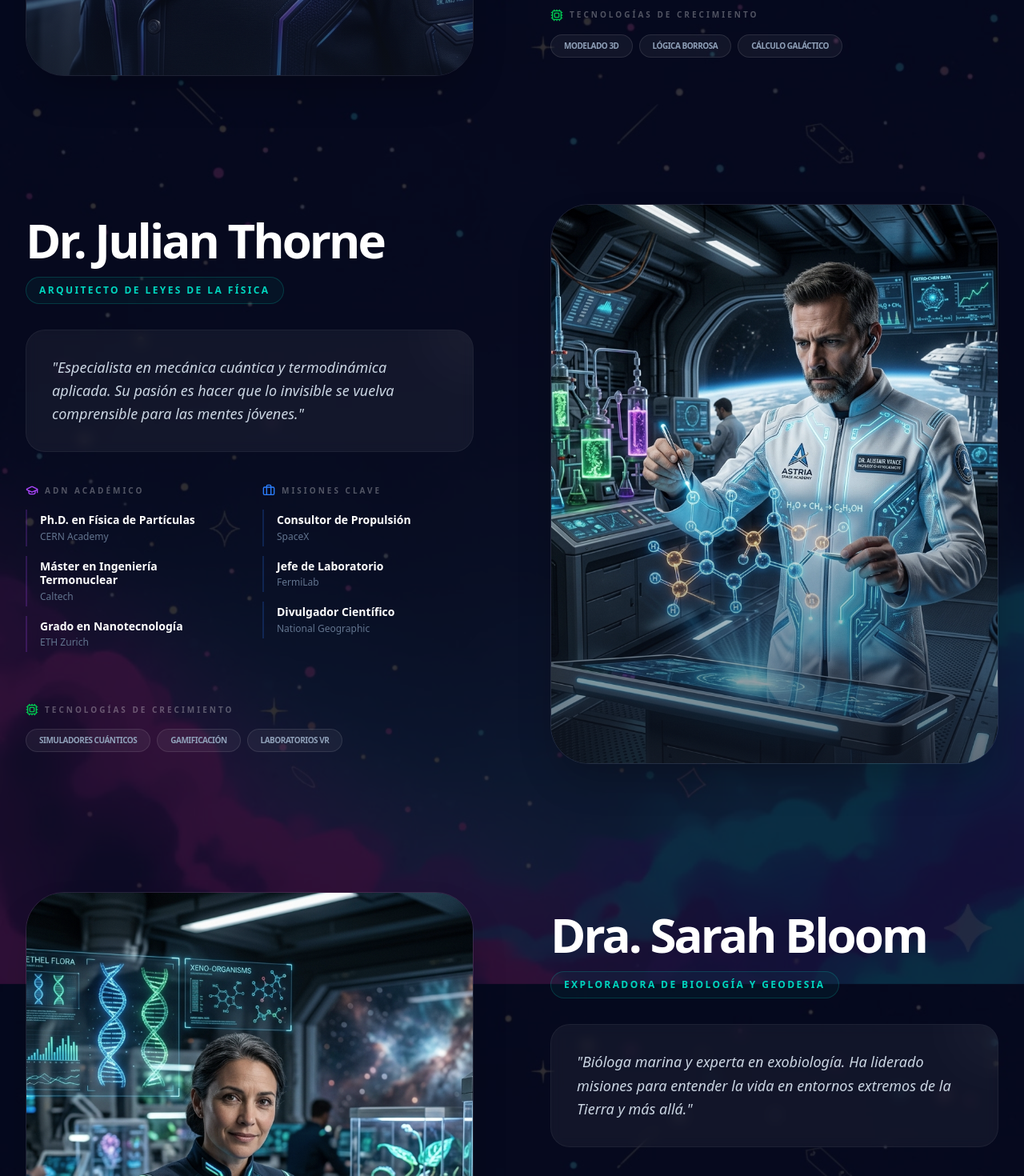
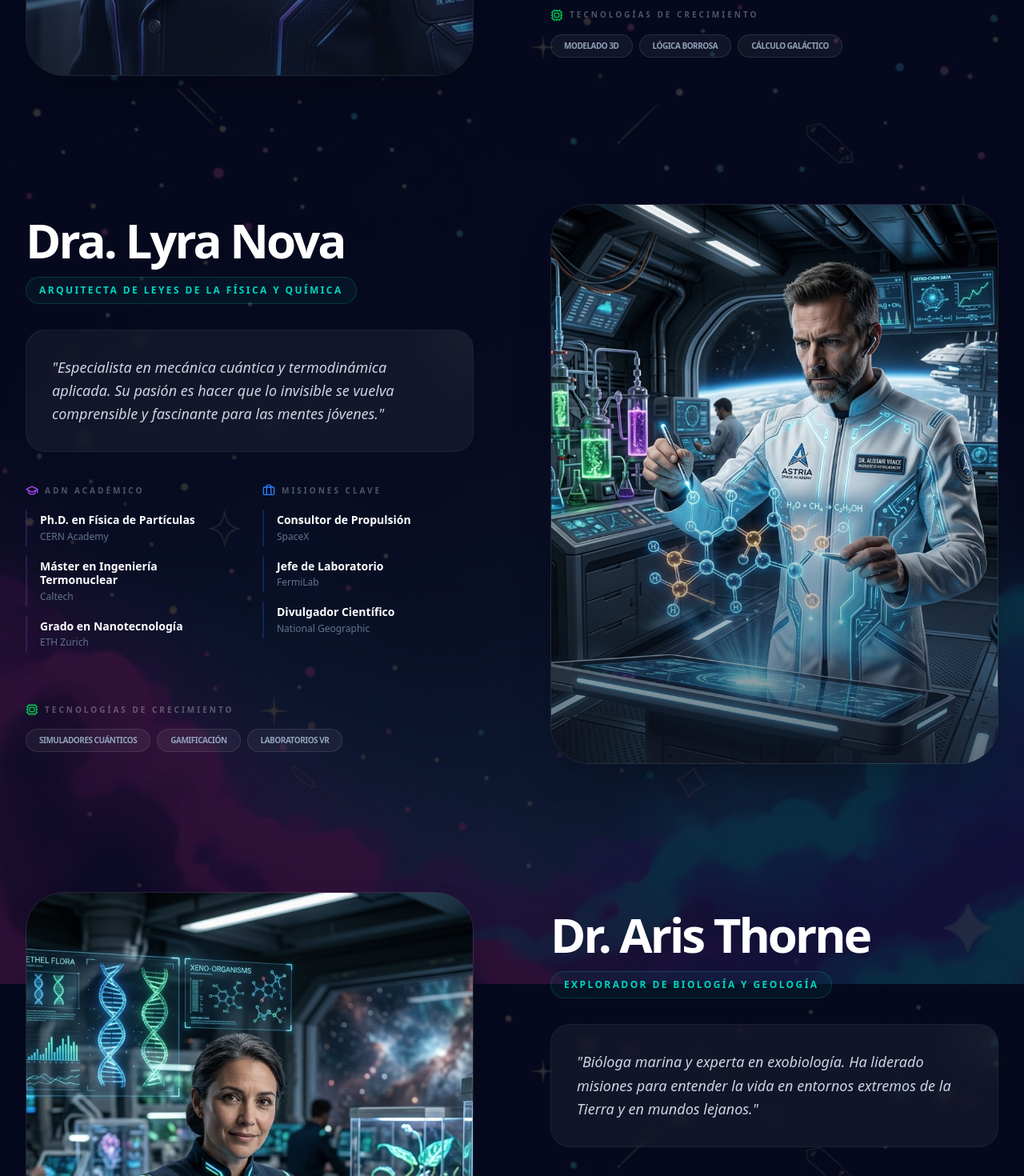
Before and after one commit to Cristina2M/GenioAcademy, a React app in the folder frontend/: page /claustro in a window 1280 px wide. Shown: the part 1330-2800 px from the top of the page at 80% size. Built offline with nearby package versions, Linux system fonts and the light colour scheme; no server answers; the HTML template or start-up script is replaced by a standard one.

Commit message:
Corregir nombres de profesores en el claustro usando credenciales reales

```diff
--- a/frontend/src/pages/Claustro.jsx
+++ b/frontend/src/pages/Claustro.jsx
@@ -10,10 +10,10 @@ import '../styles/professors.css';
 const HARDCODED_PROFESSORS = [
     {
         id: 1,
-        full_name: "Dra. Elena Vega",
+        full_name: "Dra. Elara Vantaris",
         title: "Comandante de Misiones Matemáticas",
         avatar_url: "/assets/professors/prof_math.png",
-        bio: "Doctorada en Astrofísica por el MIT. Elena ha dedicado 15 años a descifrar los patrones numéricos que rigen las órbitas planetarias.",
+        bio: "Doctorada en Astrofísica por el MIT. Elara ha dedicado más de una década a descifrar los patrones numéricos que rigen las órbitas planetarias y la lógica universal.",
         cv_json: {
             education: [
                 { degree: "Ph.D. en Astrofísica Relevante", institution: "MIT, USA" },
@@ -30,10 +30,10 @@ const HARDCODED_PROFESSORS = [
     },
     {
         id: 2,
-        full_name: "Dr. Julian Thorne",
-        title: "Arquitecto de Leyes de la Física",
+        full_name: "Dra. Lyra Nova",
+        title: "Arquitecta de Leyes de la Física y Química",
         avatar_url: "/assets/professors/prof_chem.png",
-        bio: "Especialista en mecánica cuántica y termodinámica aplicada. Su pasión es hacer que lo invisible se vuelva comprensible para las mentes jóvenes.",
+        bio: "Especialista en mecánica cuántica y termodinámica aplicada. Su pasión es hacer que lo invisible se vuelva comprensible y fascinante para las mentes jóvenes.",
         cv_json: {
             education: [
                 { degree: "Ph.D. en Física de Partículas", institution: "CERN Academy" },
@@ -50,10 +50,10 @@ const HARDCODED_PROFESSORS = [
     },
     {
         id: 3,
-        full_name: "Dra. Sarah Bloom",
-        title: "Exploradora de Biología y Geodesia",
+        full_name: "Dr. Aris Thorne",
+        title: "Explorador de Biología y Geología",
         avatar_url: "/assets/professors/prof_bio.png",
-        bio: "Bióloga marina y experta en exobiología. Ha liderado misiones para entender la vida en entornos extremos de la Tierra y más allá.",
+        bio: "Bióloga marina y experta en exobiología. Ha liderado misiones para entender la vida en entornos extremos de la Tierra y en mundos lejanos.",
         cv_json: {
             education: [
                 { degree: "Doctorado en Exobiología", institution: "NASA Fellowship" },
@@ -70,30 +70,10 @@ const HARDCODED_PROFESSORS = [
     },
     {
         id: 4,
-        full_name: "Dr. Marco Polo II",
-        title: "Cronista de Geografía e Historia",
-        avatar_url: "/assets/professors/prof_geo.png",
-        bio: "Historiador y cartógrafo moderno. Marco cree que entender nuestro pasado es la única brújula real para navegar el futuro de la humanidad.",
-        cv_json: {
-            education: [
-                { degree: "Cum Laude en Historia Universal", institution: "U. de Bolonia" },
-                { degree: "Especialista en Cartografía Digital", institution: "Google Earth Labs" },
-                { degree: "Máster en Arqueología Espacial", institution: "Yale" }
-            ],
-            experience: [
-                { role: "Curador de Museos", company: "The Smithsonian" },
-                { role: "Explorador de Campo", company: "National Geographic" },
-                { role: "Asesor Histórico", company: "UNESCO" }
-            ],
-            methods: ["Mapas Holográficos", "Storytelling", "Análisis Forense"]
-        }
-    },
-    {
-        id: 5,
-        full_name: "Dra. Isabella Lyra",
+        full_name: "Dra. Sarah Moon",
         title: "Embajadora de Lengua y Literatura",
         avatar_url: "/assets/professors/prof_lang.png",
-        bio: "Lingüista experta en comunicación inter-cultural. Isabella transforma la lectura en el viaje más emocionante que un estudiante puede emprender.",
+        bio: "Lingüista experta en comunicación inter-cultural. Sarah transforma el análisis sintáctico y la literatura en el viaje más emocionante que un estudiante puede emprender.",
         cv_json: {
             education: [
                 { degree: "Ph.D. en Literatura Comparada", institution: "Salamanca" },
@@ -106,6 +86,46 @@ const HARDCODED_PROFESSORS = [
                 { role: "Guionista Creativa", company: "Pixar Animation Studios" }
             ],
             methods: ["Escritura Creativa", "Retórica Moderna", "Debates Dialécticos"]
+        }
+    },
+    {
+        id: 5,
+        full_name: "Dra. Kiara Stone",
+        title: "Cronista de Geografía e Historia",
+        avatar_url: "/assets/professors/prof_geo.png",
+        bio: "Historiadora y cartógrafa moderna. Kiara cree que entender nuestro pasado es la única brújula real para navegar el futuro de nuestra civilización.",
+        cv_json: {
+            education: [
+                { degree: "Cum Laude en Historia Universal", institution: "U. de Bolonia" },
+                { degree: "Especialista en Cartografía Digital", institution: "Google Earth Labs" },
+                { degree: "Máster en Arqueología Espacial", institution: "Yale" }
+            ],
+            experience: [
+                { role: "Curadora de Museos", company: "The Smithsonian" },
+                { role: "Exploradora de Campo", company: "National Geographic" },
+                { role: "Asesora Histórica", company: "UNESCO" }
+            ],
+            methods: ["Mapas Holográficos", "Storytelling", "Análisis Forense"]
+        }
+    },
+    {
+        id: 6,
+        full_name: "Dr. Theo Canvas",
+        title: "Maestro de Expresión Artística",
+        avatar_url: "/assets/professors/prof_art.png",
+        bio: "Visionario del arte digital y tradicional. Theo enseña a los estudiantes a plasmar sus ideas en lienzos infinitos utilizando tanto pinceles como algoritmos.",
+        cv_json: {
+            education: [
+                { degree: "Doctorado en Bellas Artes", institution: "Royal College of Art" },
+                { degree: "Máster en Diseño Digital", institution: "Parsons School of Design" },
+                { degree: "Grado en Historia del Arte", institution: "Louvre School" }
+            ],
+            experience: [
+                { role: "Concept Artist Principal", company: "Industrial Light & Magic" },
+                { role: "Director de Arte", company: "Ubisoft" },
+                { role: "Artista de Galería", company: "MoMA New York" }
+            ],
+            methods: ["Pintura Digital", "Escultura 3D", "Luz y Color"]
         }
     }
 ];
```
